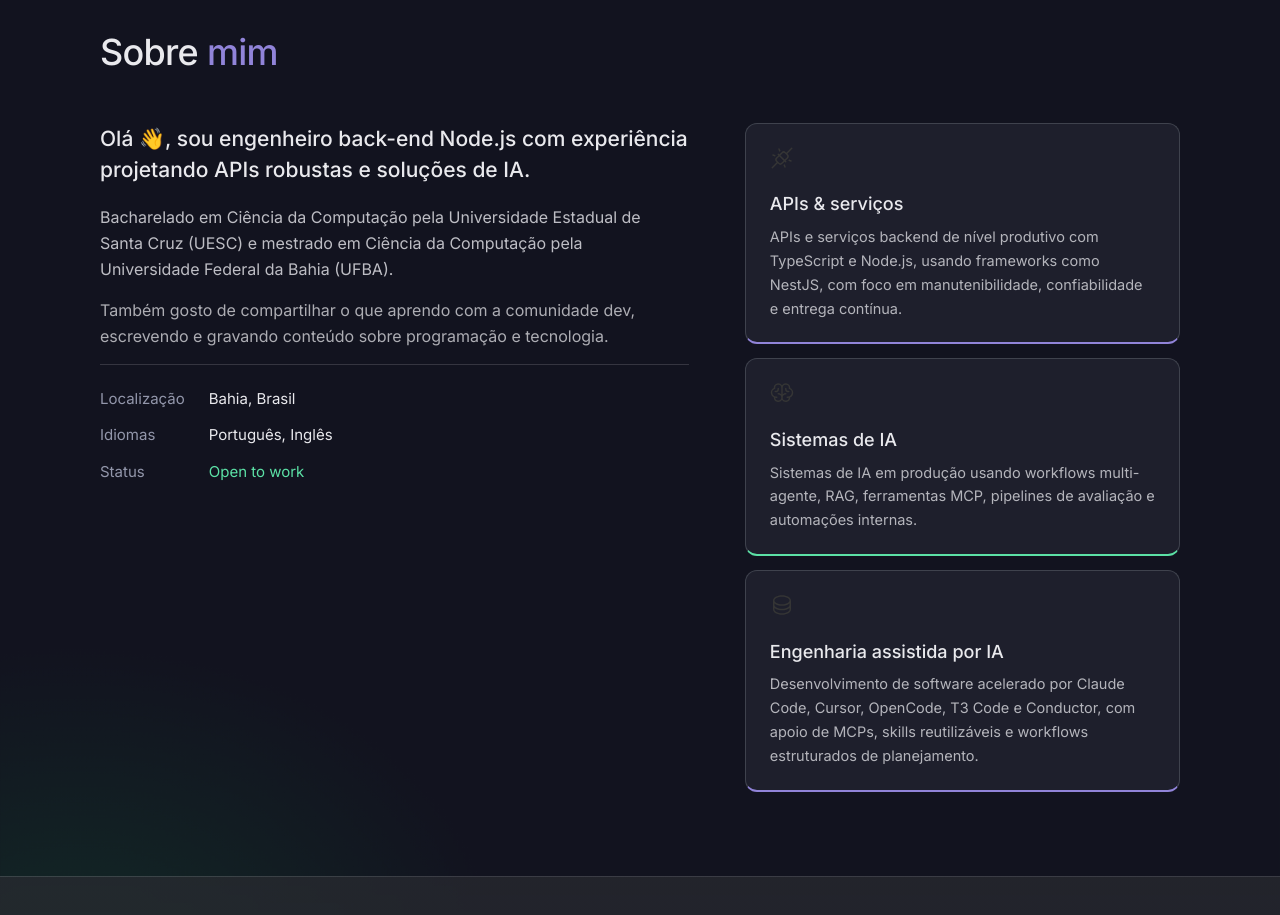
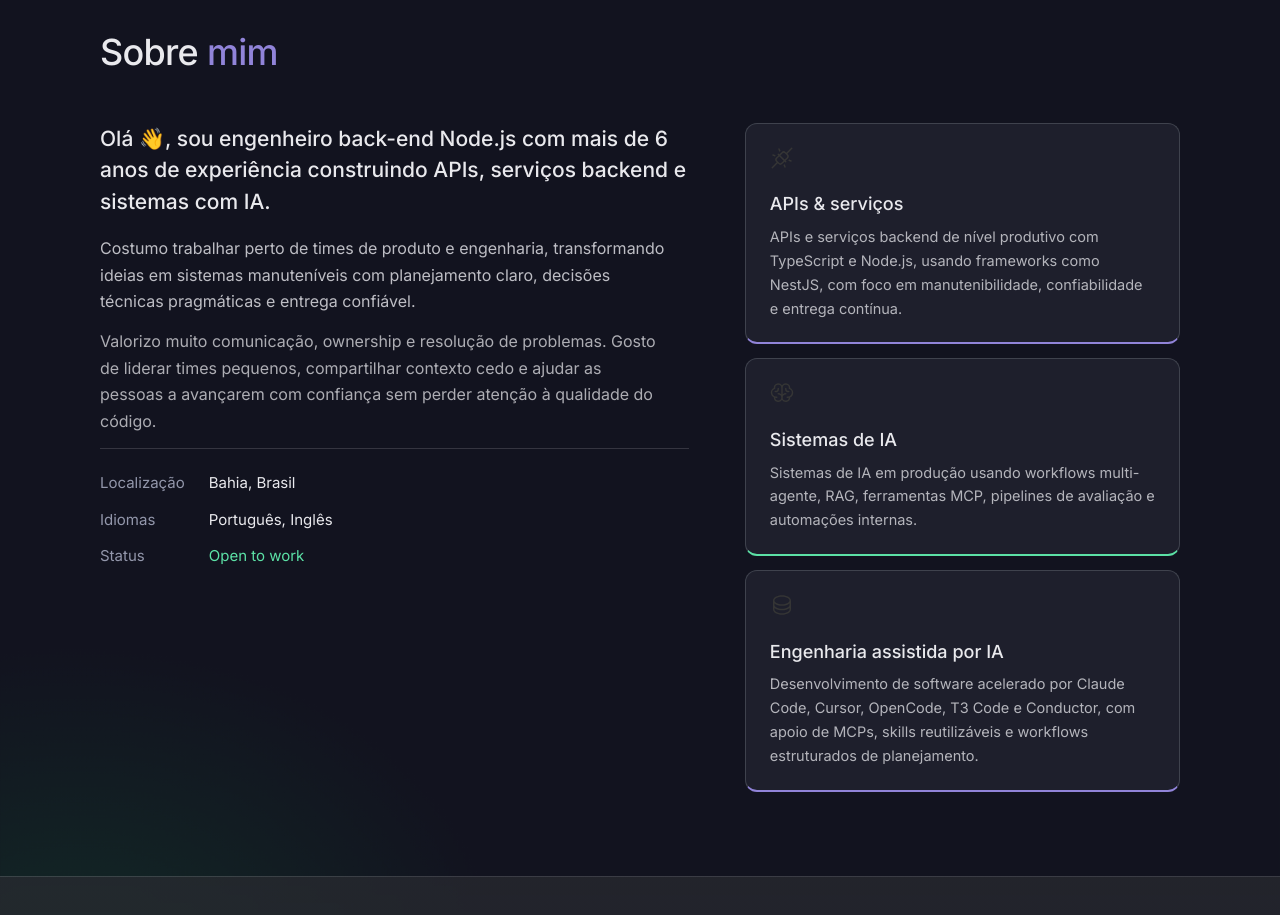
Before and after one commit to levysantiago/personal-page, a React (Create React App) app: page /#/ in a window 1280 px wide. Shown: the part 1000-1915 px from the top of the page. Built offline with nearby package versions, Linux system fonts and the light colour scheme.

Commit message:
copy: expand about profile summary

```diff
--- a/src/pages/sections-v2/AboutV2/content/en.ts
+++ b/src/pages/sections-v2/AboutV2/content/en.ts
@@ -1,10 +1,10 @@
 export const en = {
   heading: "About <highlight>me</highlight>",
-  lead: "Hello 👋, I'm a back-end Node.js engineer with experience designing robust APIs and AI solutions.",
+  lead: "Hello 👋, I'm a back-end Node.js engineer with 6+ years of experience building APIs, backend services and AI-powered systems.",
   paragraph1:
-    "BSc in Computer Science from Santa Cruz State University (UESC) and MSc in Computer Science from the Federal University of Bahia (UFBA).",
+    "I usually work close to product and engineering teams, turning ideas into maintainable systems with clear planning, pragmatic technical decisions and reliable delivery.",
   paragraph2:
-    "I also enjoy sharing what I learn with the developer community, writing and recording about programming and technology.",
+    "I care a lot about communication, ownership and problem solving. I like leading small teams, sharing context early and helping people move with confidence while keeping attention on code quality.",
   facts: {
     locationLabel: "Location",
     location: "Bahia, Brazil",
--- a/src/pages/sections-v2/AboutV2/content/pt.ts
+++ b/src/pages/sections-v2/AboutV2/content/pt.ts
@@ -1,10 +1,10 @@
 export const pt = {
   heading: "Sobre <highlight>mim</highlight>",
-  lead: "Olá 👋, sou engenheiro back-end Node.js com experiência projetando APIs robustas e soluções de IA.",
+  lead: "Olá 👋, sou engenheiro back-end Node.js com mais de 6 anos de experiência construindo APIs, serviços backend e sistemas com IA.",
   paragraph1:
-    "Bacharelado em Ciência da Computação pela Universidade Estadual de Santa Cruz (UESC) e mestrado em Ciência da Computação pela Universidade Federal da Bahia (UFBA).",
+    "Costumo trabalhar perto de times de produto e engenharia, transformando ideias em sistemas manuteníveis com planejamento claro, decisões técnicas pragmáticas e entrega confiável.",
   paragraph2:
-    "Também gosto de compartilhar o que aprendo com a comunidade dev, escrevendo e gravando conteúdo sobre programação e tecnologia.",
+    "Valorizo muito comunicação, ownership e resolução de problemas. Gosto de liderar times pequenos, compartilhar contexto cedo e ajudar as pessoas a avançarem com confiança sem perder atenção à qualidade do código.",
   facts: {
     locationLabel: "Localização",
     location: "Bahia, Brasil",
```
